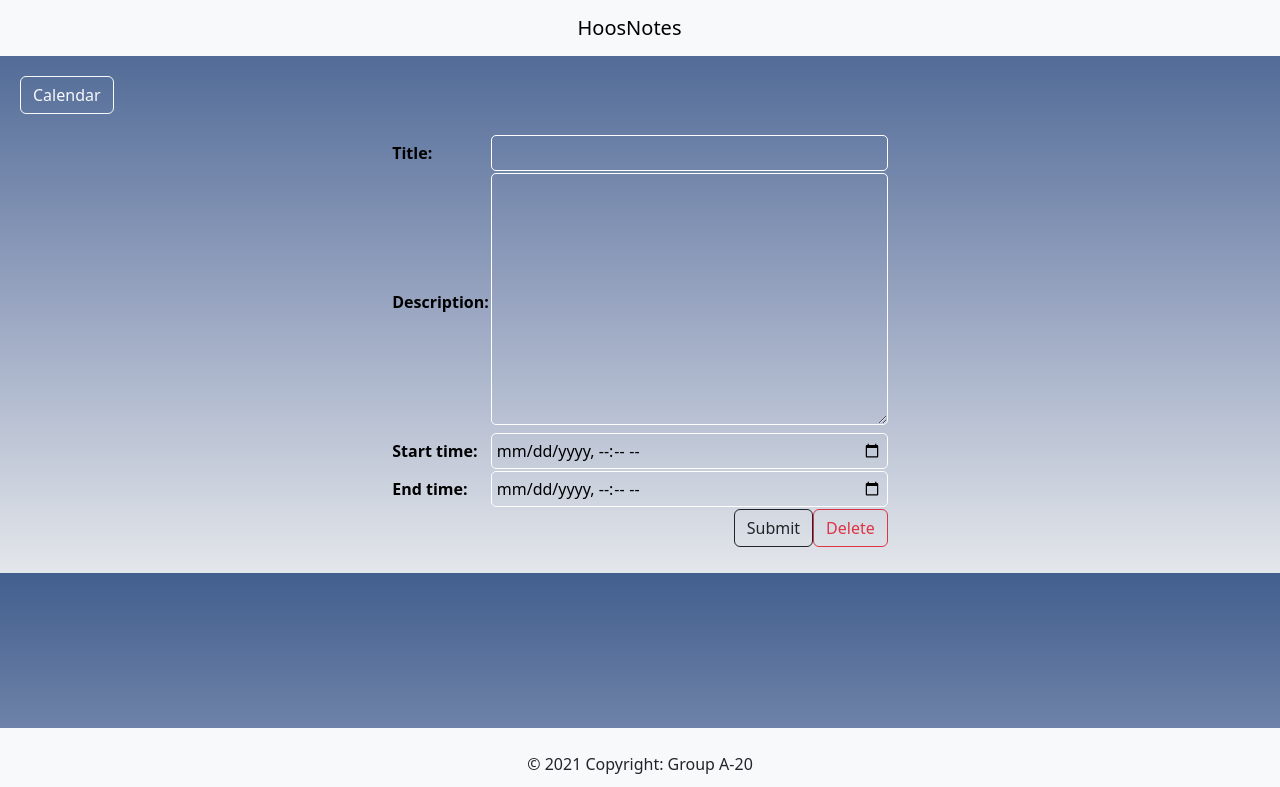
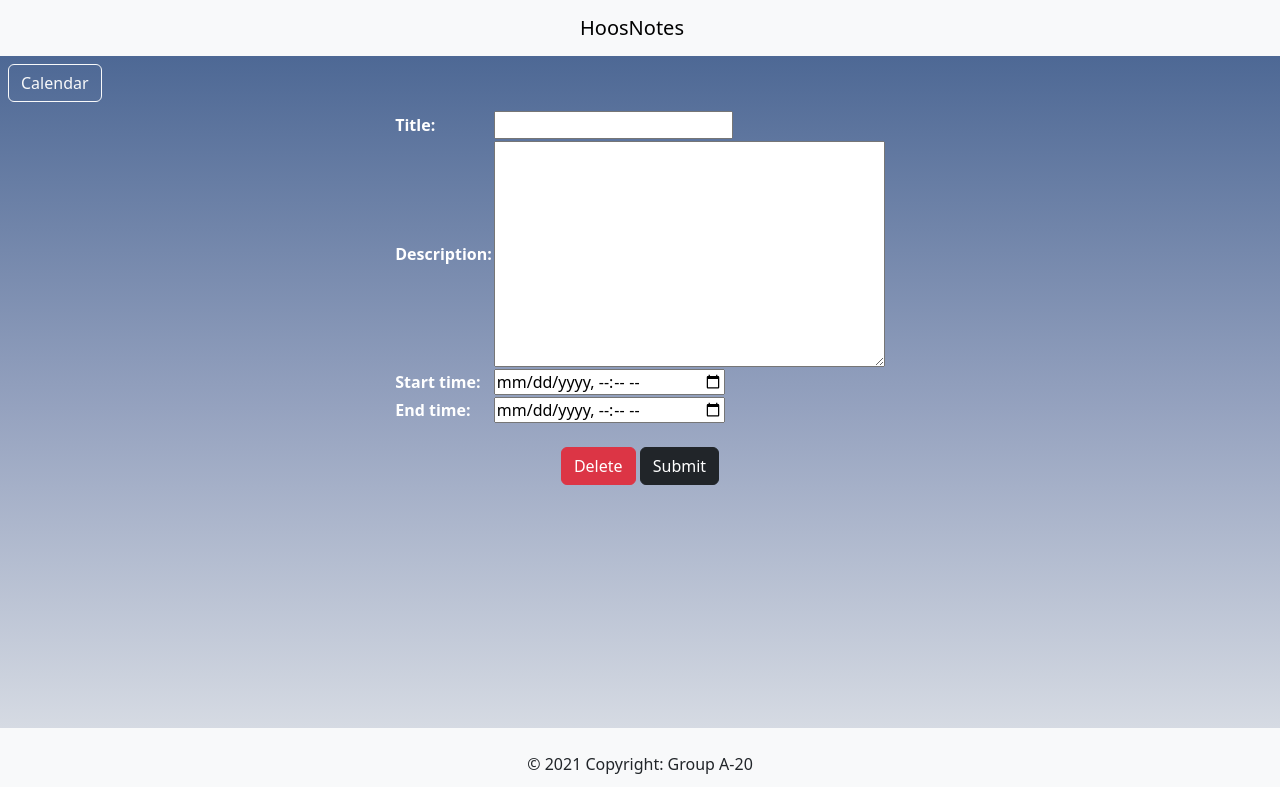
Before and after one commit to eliasposner/HoosNotes, a Django app: page /event/new/ in a window 1280 px wide. Shown: the top 787 px of the page. Run offline with Django 3.2, Linux system fonts and the light colour scheme; some libraries are stand-ins or nearby versions.

Commit message:
Fix background issue for calendar + miscellaneous changes

```diff
--- a/scheduler/models.py
+++ b/scheduler/models.py
@@ -103,7 +103,7 @@ class Event(models.Model):
 	@property
 	def get_html_url(self):
 		url = reverse('event_edit', args=(self.id,))
-		return f'<a href="{url}"> {self.title} </a>'
+		return f'<a href="{url}" style="color:white;"> {self.title} </a>'
 
 	def __str__(self):
 		return self.title
--- a/scheduler/templates/scheduler/event.html
+++ b/scheduler/templates/scheduler/event.html
@@ -4,27 +4,29 @@
   URL: https://www.huiwenteo.com/normal/2018/07/29/django-calendar-ii.html
 -->
 
-{% extends "scheduler/calendar_base.html" %}
-
+{% extends "base.html" %}
 {% block title %}Event{% endblock %}
 
 {% block content %}
-{% include "base.html" %}
+
 <div class="clearfix">
-  <a class="btn btn-outline-light left" href="{% url 'calendar' %}"> Calendar </a>
+  <a class="btn btn-outline-light left m-2" href="{% url 'calendar' %}"> Calendar </a>
 </div>
 
+<div class="col d-flex justify-content-center text-white">
 <form method="post">
   {% csrf_token %}
-  <table class="form form-table" style = "color: black; border: white">
+  <table class="form form-table" style = "color: white; border: white;">
     {{ form }}
     <!-- Delete functionality added by BenjaminAm on Github, https://github.com/huiwenhw/django-calendar/issues/10 -->
-    <tr>
+    <tr class="text-center">
       <td colspan="2">
-        <button type="submit" name="delete" class="btn btn-outline-danger right"> Delete </button>
-        <button type="submit" name="save" class="btn btn-outline-dark right"> Submit </button>
+        <br>
+        <button type="submit" name="delete" class="btn btn-danger right"> Delete </button>
+        <button type="submit" name="save" class="btn btn-dark right"> Submit </button>
       </td>
     </tr>
   </table>
 </form>
+</div>
 {% endblock %}
--- a/scheduler/utils.py
+++ b/scheduler/utils.py
@@ -20,7 +20,7 @@ class Calendar(HTMLCalendar):
 		events_per_day = events.filter(start_time__day=day, users=self.user_profile)
 		d = ''
 		for event in events_per_day:
-			d += f'<li> {event.get_html_url} </li>'
+			d += f'<li style="color:white; font-weight:bold; font-size: 1rem;"> {event.get_html_url} </li>'
 
 		if day != 0:
 			return f"<td><span class='date'>{day}</span><ul> {d} </ul></td>"
```
